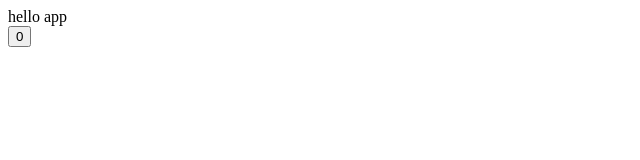
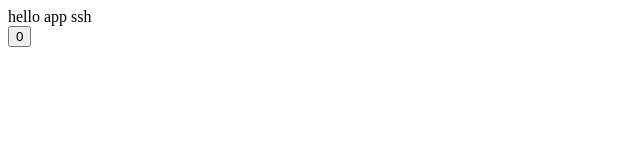
Before and after one commit to Ankera/test-deploy, a React (Vite) app: page / in a window 1280 px wide. Shown: the top 160 px of the page, without its empty margins (0-640 px from the left). Built offline with nearby package versions, Linux system fonts and the light colour scheme.

Commit message:
feat: TEST SSH

```diff
--- a/src/App.jsx
+++ b/src/App.jsx
@@ -4,7 +4,7 @@ function App() {
 
   return (
     <div className="App">
-      hello app
+      hello app ssh
       <div>
         <button onClick={() => {setCount(count+1);}}>{count}</button>
       </div>
```
